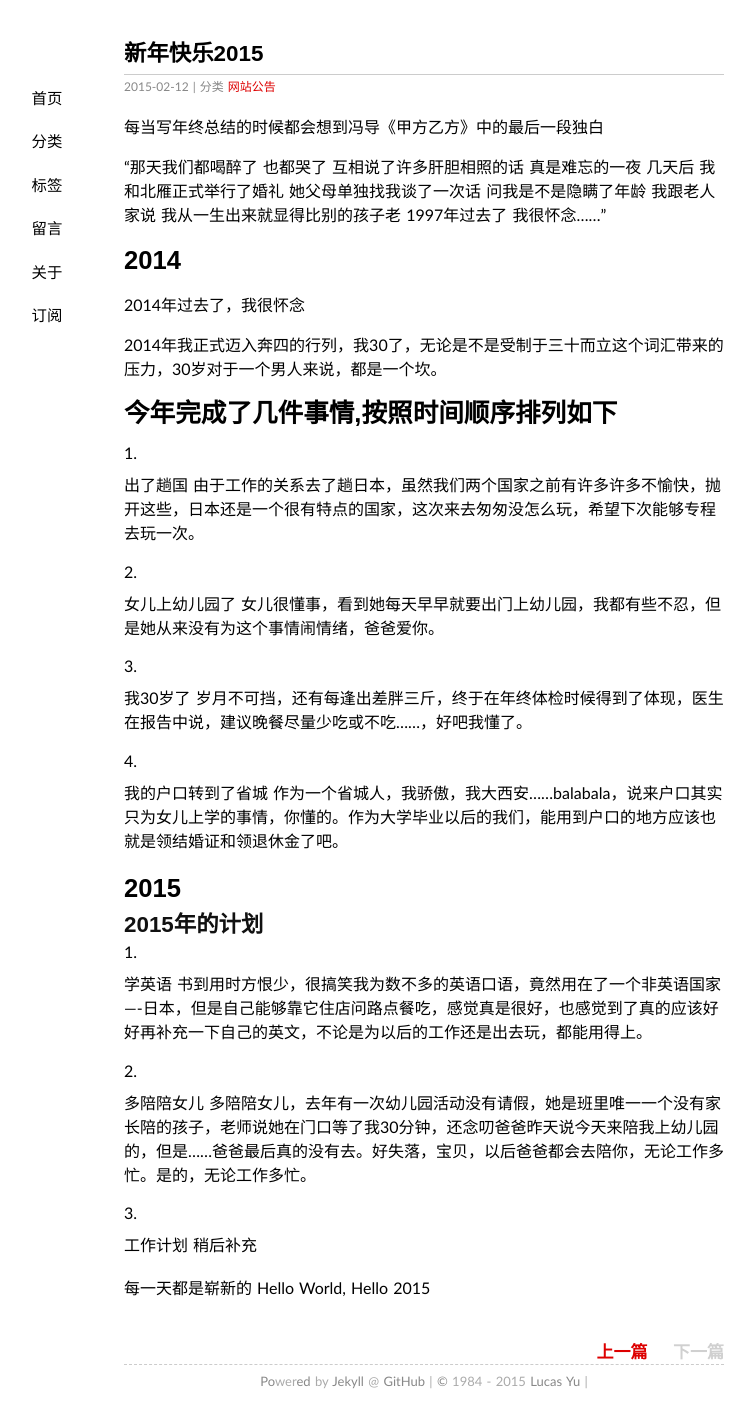
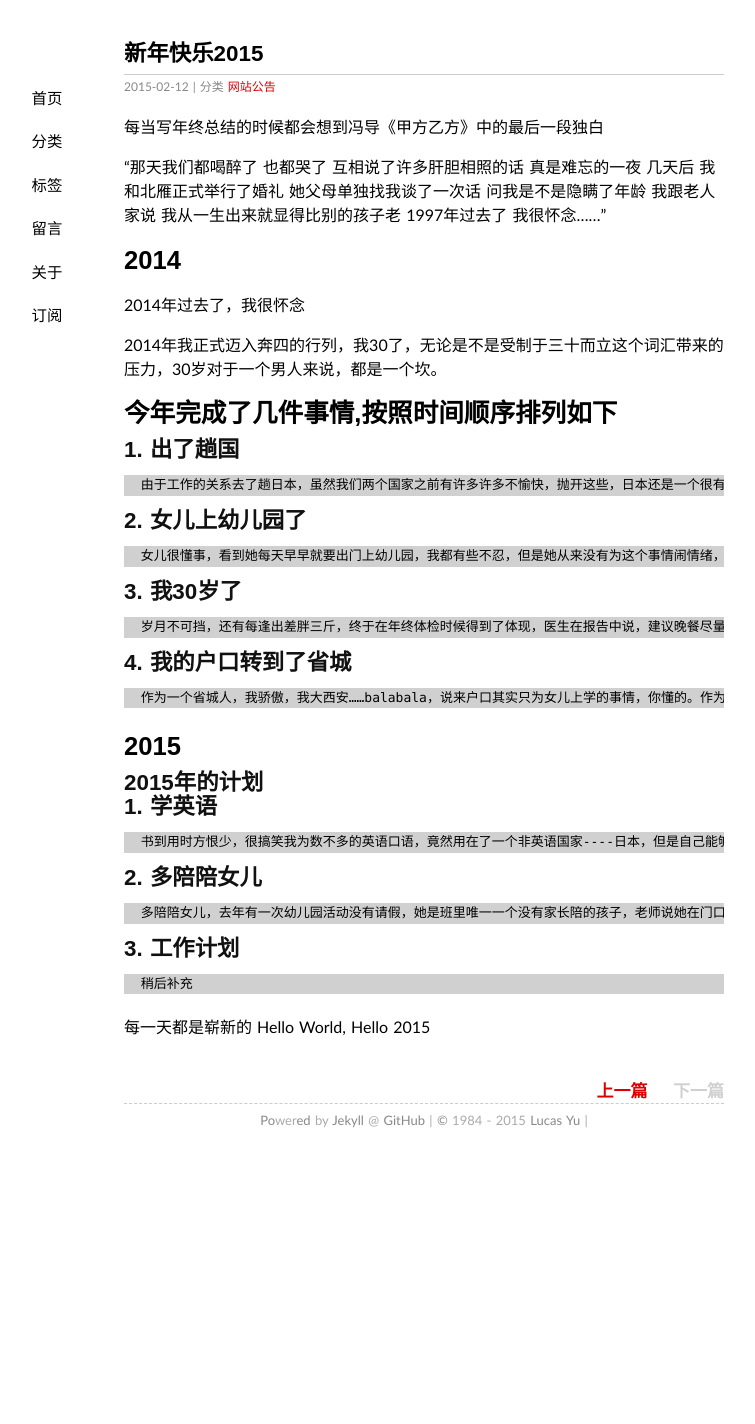
Before and after one commit to windea/windea.github.io, a Jekyll site: the page built from _posts/2015-02-12-happy-new-year-2015.md, in a window 1280 px wide. Shown: the whole page, without its empty margins (216-971 px from the left). Built offline with Jekyll 4.4.1, drawn with Linux system fonts in a browser that asks for light colours; Markdown is read by kramdown in place of the engine named in the settings; comment, search, counter and statistics services are not loaded; after the commit the page ends 1163 px from its top, so only the background shows below that.

Commit message:
Update 2015-02-12-happy-new-year-2015.md

```diff
--- a/_posts/2015-02-12-happy-new-year-2015.md
+++ b/_posts/2015-02-12-happy-new-year-2015.md
@@ -20,16 +20,16 @@ categories:
 
 # 今年完成了几件事情,按照时间顺序排列如下
 
-1. 出了趟国
+## 1. 出了趟国
       由于工作的关系去了趟日本，虽然我们两个国家之前有许多许多不愉快，抛开这些，日本还是一个很有特点的国家，这次来去匆匆没怎么玩，希望下次能够专程去玩一次。
 
-2. 女儿上幼儿园了
+## 2. 女儿上幼儿园了
       女儿很懂事，看到她每天早早就要出门上幼儿园，我都有些不忍，但是她从来没有为这个事情闹情绪，爸爸爱你。
 
-3. 我30岁了
+## 3. 我30岁了
       岁月不可挡，还有每逢出差胖三斤，终于在年终体检时候得到了体现，医生在报告中说，建议晚餐尽量少吃或不吃……，好吧我懂了。
 
-4. 我的户口转到了省城
+## 4. 我的户口转到了省城
       作为一个省城人，我骄傲，我大西安……balabala，说来户口其实只为女儿上学的事情，你懂的。作为大学毕业以后的我们，能用到户口的地方应该也就是领结婚证和领退休金了吧。
 
 2015
@@ -38,13 +38,13 @@ categories:
 2015年的计划
 ------------
 
-1. 学英语
+## 1. 学英语
       书到用时方恨少，很搞笑我为数不多的英语口语，竟然用在了一个非英语国家----日本，但是自己能够靠它住店问路点餐吃，感觉真是很好，也感觉到了真的应该好好再补充一下自己的英文，不论是为以后的工作还是出去玩，都能用得上。
 
-2. 多陪陪女儿
+## 2. 多陪陪女儿
       多陪陪女儿，去年有一次幼儿园活动没有请假，她是班里唯一一个没有家长陪的孩子，老师说她在门口等了我30分钟，还念叨爸爸昨天说今天来陪我上幼儿园的，但是……爸爸最后真的没有去。好失落，宝贝，以后爸爸都会去陪你，无论工作多忙。是的，无论工作多忙。
 
-3. 工作计划
+## 3. 工作计划
       稍后补充
 
 每一天都是崭新的
```
